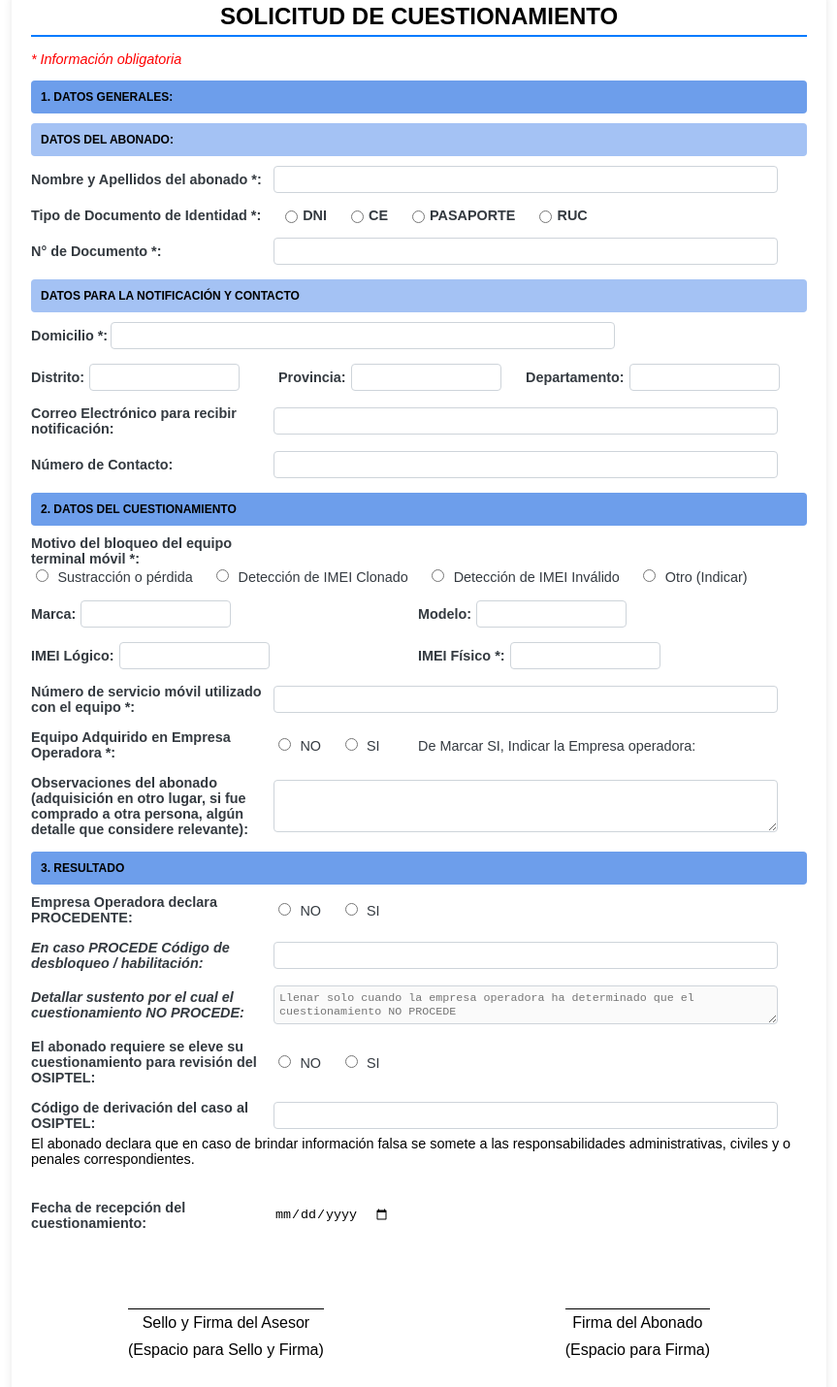
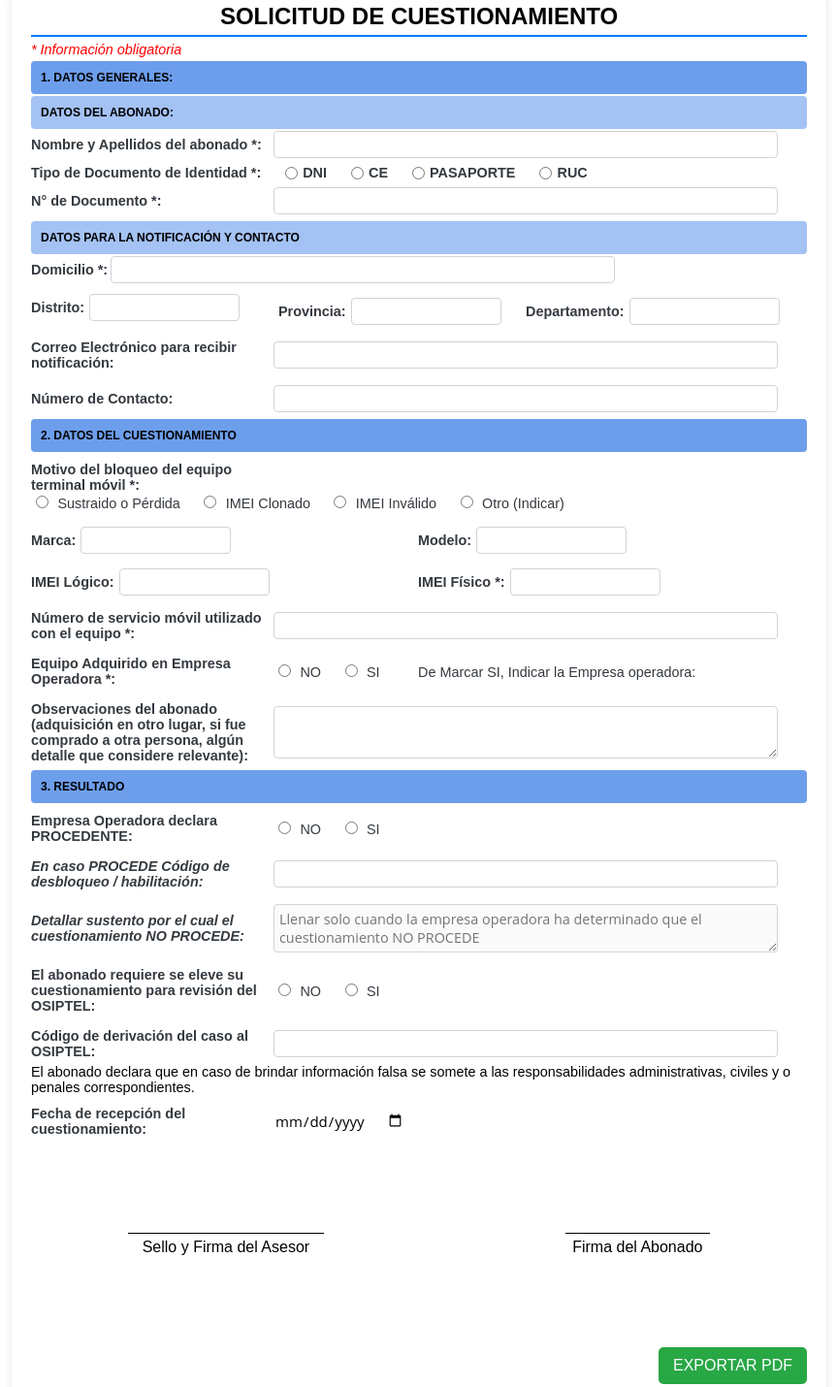
Before and after one commit to crisaquiseweb/sistema_cuestionamiento.com, a plain HTML site: page pages/cuestionamiento.html in a window 1280 px wide. Shown: the part 15-1445 px from the top of the page at 97% size, without its empty margins (208-1071 px from the left). Drawn offline with nearby package versions, Linux system fonts and the light colour scheme.

Commit message:
index.html

```diff
--- a/js/generador_pdf.js
+++ b/js/generador_pdf.js
@@ -76,7 +76,7 @@ document.addEventListener('DOMContentLoaded', function() {
     }
 
     exportarPdfButton.addEventListener('click', async function() {
-        mensajeExportacionDiv.textContent = 'Generando PDF...';
+        mensajeExportacionDiv.textContent = 'Estamos Trabjando en Realizar tu PDF...';
         const nombreCliente = nombreClienteInput.value.trim();
         const tienda = tiendaInput?.value.trim() || '';
         if (!nombreCliente) {
@@ -99,6 +99,7 @@ document.addEventListener('DOMContentLoaded', function() {
         const mainTitleText = 'REPORTE DE IMEI CLONADO / DUPLICADO';
         const clientText = `NOMBRE DEL CLIENTE: ${nombreCliente}`;
         const tiendaText = `TIENDA: ${tienda}`;
+
 
         const mainTitleWidth = helveticaBoldFont.widthOfTextAtSize(mainTitleText, mainTitleFontSize);
         const clientTextWidth = helveticaFont.widthOfTextAtSize(clientText, subTitleFontSize);
@@ -158,7 +159,7 @@ document.addEventListener('DOMContentLoaded', function() {
             document.body.appendChild(link);
             link.click();
             document.body.removeChild(link);
-            mensajeExportacionDiv.textContent = 'PDF generado y descargado.';
+            mensajeExportacionDiv.textContent = 'Tu Archivo esta Listo y Descargado';
 
         } catch (error) {
             console.error('Error durante la generación del PDF:', error);
--- a/js/script.js
+++ b/js/script.js
@@ -88,7 +88,7 @@ document.addEventListener('DOMContentLoaded', function() {
                     const date = now.toLocaleDateString();
                     botReply = `La fecha actual es: ${date}`;
                 } else {
-                    botReply = 'Gracias por tu mensaje.';
+                    botReply = 'No puedo Traducir lo que me escribiste.. mi creador esta en Desarrollo';
                 }
 
                 setTimeout(() => {
--- a/pages/cuestionamiento.html
+++ b/pages/cuestionamiento.html
@@ -190,7 +190,7 @@
                 padding: 5mm; /* Standard A4 margins */
                 background-color: #fff !important;
                 -webkit-print-color-adjust: exact;
-                font-size: 10pt; /* Standard font size for print */
+                font-size: 13pt; /* Standard font size for print */
             }
             .container {
                 box-shadow: none !important;
@@ -287,59 +287,59 @@
 
     <div class="container">
         <h2 style="text-align: center; color: black;margin-top: -10px;">SOLICITUD DE CUESTIONAMIENTO</h2>
-        <p style="font-size: 0.9em; color: red; font-style: italic;">* Información obligatoria</p>
+        <p style="font-size: 0.9em; color: red; font-style: italic;margin-top: -10px;">* Información obligatoria</p>
 
-        <div class="section-title"style="font-size: 12px; background-color:#6d9eeb; color: black;">1. DATOS GENERALES:</div>
+        <div class="section-title"style="font-size: 12px; background-color:#6d9eeb; color: black;margin-top: -10px;">1. DATOS GENERALES:</div>
 
-        <div class="section-title"style="background-color:#a4c2f4; color: black;font-size: 12px">DATOS DEL ABONADO:</div>
+        <div class="section-title"style="background-color:#a4c2f4; color: black;font-size: 12px;margin-top: -8px;">DATOS DEL ABONADO:</div>
         <div class="form-group full-width">
-            <label for="abonado_nombre">Nombre y Apellidos del abonado *:</label>
-            <input type="text" id="abonado_nombre" required>
+            <label for="abonado_nombre" style="margin-top: -8px;">Nombre y Apellidos del abonado *:</label>
+            <input type="text" id="abonado_nombre" required style="margin-top: -8px;">
 
         </div>
         <div class="form-group inline-fields full-width">
             <div>
-                <label>Tipo de Documento de Identidad *:</label>
+                <label style="margin-top: -8px;">Tipo de Documento de Identidad *:</label>
             </div>
             <div>
-                <input type="radio" id="dni_abonado" name="tipo_doc_abonado" value="DNI" required>
-                <label for="dni_abonado">DNI</label>
+                <input type="radio" id="dni_abonado" name="tipo_doc_abonado" value="DNI" style="margin-top: -8px;">
+                <label for="dni_abonado"style="margin-top: -8px;">DNI</label>
 
             </div>
             <div>
-                <input type="radio" id="ce_abonado" name="tipo_doc_abonado" value="CE">
-                <label for="ce_abonado">CE</label>
+                <input type="radio" id="ce_abonado" name="tipo_doc_abonado" value="CE"style="margin-top: -8px;">
+                <label for="ce_abonado"style="margin-top: -8px;">CE</label>
 
             </div>
             <div>
-                <input type="radio" id="pasaporte_abonado" name="tipo_doc_abonado" value="PASAPORTE">
-                <label for="pasaporte_abonado">PASAPORTE</label>
+                <input type="radio" id="pasaporte_abonado" name="tipo_doc_abonado" value="PASAPORTE"style="margin-top: -8px;">
+                <label for="pasaporte_abonado"style="margin-top: -8px;">PASAPORTE</label>
 
             </div>
             <div>
-                <input type="radio" id="ruc_abonado" name="tipo_doc_abonado" value="RUC">
-                <label for="ruc_abonado">RUC</label>
+                <input type="radio" id="ruc_abonado" name="tipo_doc_abonado" value="RUC"style="margin-top: -8px;">
+                <label for="ruc_abonado"style="margin-top: -8px;">RUC</label>
 
             </div>
         </div>
         <div class="form-group full-width">
-            <label for="abonado_nro_doc">N° de Documento *:</label>
-            <input type="text" id="abonado_nro_doc" required>
+            <label for="abonado_nro_doc" style="margin-top: -8px;">N° de Documento *:</label>
+            <input type="text" id="abonado_nro_doc" required style="margin-top: -8px;">
 
         </div>
 
 
         <div class="section-title"style="background-color:
-#a4c2f4; color: black;font-size: 12px">DATOS PARA LA NOTIFICACIÓN Y CONTACTO</div>
+#a4c2f4; color: black;font-size: 12px;margin-top: -8px;">DATOS PARA LA NOTIFICACIÓN Y CONTACTO</div>
         <div class="form-group full-width">
-            <label for="domicilio">Domicilio *:</label>
-            <input type="text" id="domicilio" required style="margin-left: -168px;">
+            <label for="domicilio"style="margin-top: -8px;">Domicilio *:</label>
+            <input type="text" id="domicilio" required style="margin-left: -168px;margin-top: -8px;">
 
         </div>
         <div class="form-group inline-fields full-width">
             <div class="third-width">
-                <label for="distrito">Distrito:</label>
-                <input type="text" id="distrito"style="max-width: 155px;">
+                <label for="distrito"style="margin-top: -8px;">Distrito:</label>
+                <input type="text" id="distrito"style="max-width: 155px;margin-top: -8px;">
 
             </div>
             <div class="third-width">
@@ -365,20 +365,22 @@
         </div>
 
         <div class="section-title"style="font-size: 12px; background-color:
-#6d9eeb; color: black;">2. DATOS DEL CUESTIONAMIENTO</div>
+#6d9eeb; color: black;margin-top: -8px;">2. DATOS DEL CUESTIONAMIENTO</div>
         <div class="form-group full-width">
             <label>Motivo del bloqueo del equipo terminal móvil *:</label>
             <div class="radio-group">
                 <input type="radio" id="sustraccion" name="motivo_bloqueo" value="Sustraccion o perdida" required>
-                <label for="sustraccion">Sustracción o pérdida</label>
+                <label for="sustraccion">Sustraido o Pérdida</label>
                 <input type="radio" id="deteccion_imei" name="motivo_bloqueo" value="Deteccion de IMEI Clonado">
-                <label for="deteccion_imei">Detección de IMEI Clonado</label>
+                <label for="deteccion_imei">IMEI Clonado</label>
                 <input type="radio" id="imei_invalido" name="motivo_bloqueo" value="Deteccion de IMEI Invalido">
-                <label for="imei_invalido">Detección de IMEI Inválido</label>
+                <label for="imei_invalido">IMEI Inválido</label>
                 <input type="radio" id="otro_motivo" name="motivo_bloqueo" value="Otro">
                 <label for="otro_motivo">Otro (Indicar)</label>
-                <input type="text" id="otro_motivo_especificar" style="display: none; margin-left: 10px;" placeholder="Especificar">
-                <div class="print-value" id="print_motivo_bloqueo"></div>
+                <input type="text" id="otro_motivo_especificar" style="display: none; margin-left: 10px;" placeholder="INGRESA EL OPERADOR">
+                <div class="print-value" id="print_motivo_bloqueo">
+
+                </div>
             </div>
         </div>
         <div class="form-group inline-fields full-width">
@@ -425,11 +427,10 @@
         <div class="form-group full-width">
             <label for="observaciones">Observaciones del abonado (adquisición en otro lugar, si fue comprado a otra persona, algún detalle que considere relevante):</label>
             <textarea id="observaciones" rows="3" class="observation-area"></textarea>
-            <div class="print-value" id="print_observaciones" style="border-bottom: none; white-space: pre-wrap;"></div>
-        </div>
+                </div>
 
         <div class="section-title"style="font-size: 12px; background-color:
-#6d9eeb; color: black;">3. RESULTADO</div>
+#6d9eeb; color: black;margin-top: -8px;">3. RESULTADO</div>
         <div class="form-group full-width">
             <label>Empresa Operadora declara PROCEDENTE:</label>
             <div class="radio-group">
@@ -447,7 +448,7 @@
         </div>
         <div class="form-group full-width">
             <label for="sustento_no_procede" style="font-style: italic;">Detallar sustento por el cual el cuestionamiento NO PROCEDE:</label>
-            <textarea id="sustento_no_procede" rows="2" class="observation-area" placeholder="Llenar solo cuando la empresa operadora ha determinado que el cuestionamiento NO PROCEDE" disabled></textarea>
+            <textarea id="sustento_no_procede" rows="2" style=" font-family: 'Open Sans', sans-serif;" class="observation-area" placeholder="Llenar solo cuando la empresa operadora ha determinado que el cuestionamiento NO PROCEDE" disabled></textarea>
             <div class="print-value" id="print_sustento_no_procede" style="border-bottom: none; white-space: pre-wrap;"></div>
         </div>
         <div class="form-group full-width">
@@ -470,8 +471,15 @@
             <p class="print-value" style="border-bottom: none;"></p>
         </div>
         <div class="form-group full-width">
-            <label for="fecha_recepcion" style="margin-top: -28px; font-style: initial;">Fecha de recepción del cuestionamiento:</label>
-            <input type="date" id="fecha_recepcion" style="margin-top: -28px;border: none;">
+            <label for="fecha_recepcion" style="margin-top: -28px; font-style: initial;margin-top: -70px;">Fecha de recepción del cuestionamiento:</label>
+            <input type="date" id="fecha_recepcion" style="margin-top: -28px;border: none;margin-top: -70px; font-family: sans-serif;
+  color: black;
+  font-family: 'Open Sans', sans-serif;
+  font-size: 1.1em;
+  font-size: 15px;
+  display: flex;
+  flex-direction: row-reverse;
+  ">
 
         </div>
 
@@ -479,12 +487,12 @@
             <div style="text-align: center;">
                 <div class="signature-line"></div>
                 <label>Sello y Firma del Asesor</label>
-                <p class="print-value" style="border-bottom: none; margin-top: 10px;">(Espacio para Sello y Firma)</p>
+                <p class="print-value" style="border-bottom: none; margin-top: 40px;color: white;">(Espacio para Sello y Firma)</p>
             </div>
             <div style="text-align:center; margin-right: 100px; ">
                 <div class="signature-line"></div>
                 <label>Firma del Abonado</label>
-                <p class="print-value" style="border-bottom: none; margin-top: 10px;">(Espacio para Firma)</p>
+                <p class="print-value" style="border-bottom: none; margin-top: 40px;color: white;">(Espacio para Firma)</p>
             </div>
         </div>
 
@@ -638,6 +646,7 @@
                     buttonContainer.style.display = 'block';
                 }
 
+
                 pdf.save('Cuestionamiento_Entel.pdf');
             });
         }
```
Also changed, not shown: dashboard.html (+8 -2 lines), index.html (+2 -2 lines), pages/dashboard_inicio.html (+8 -4 lines), pages/generador_pdf.html (+3 -3 lines).
